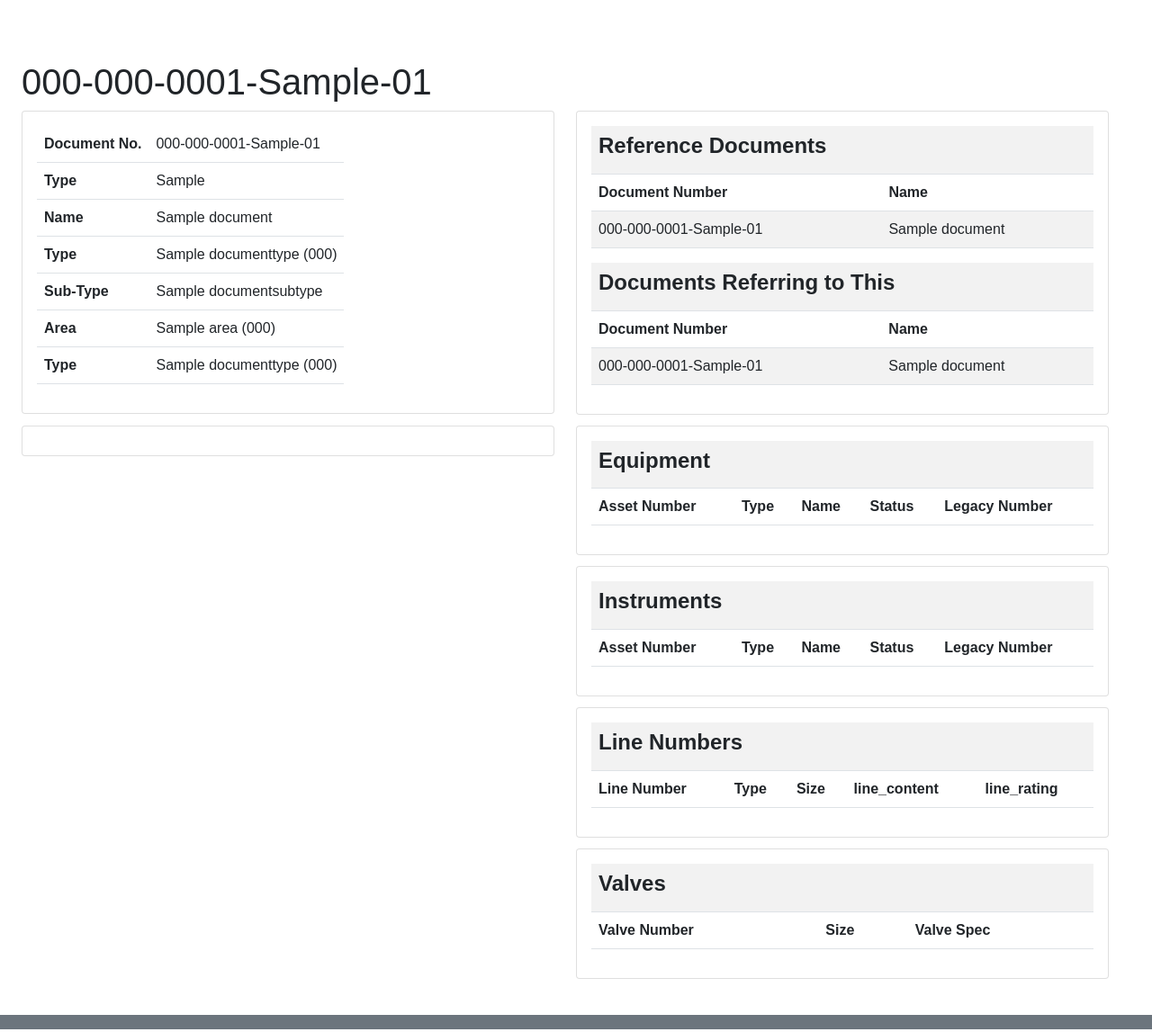
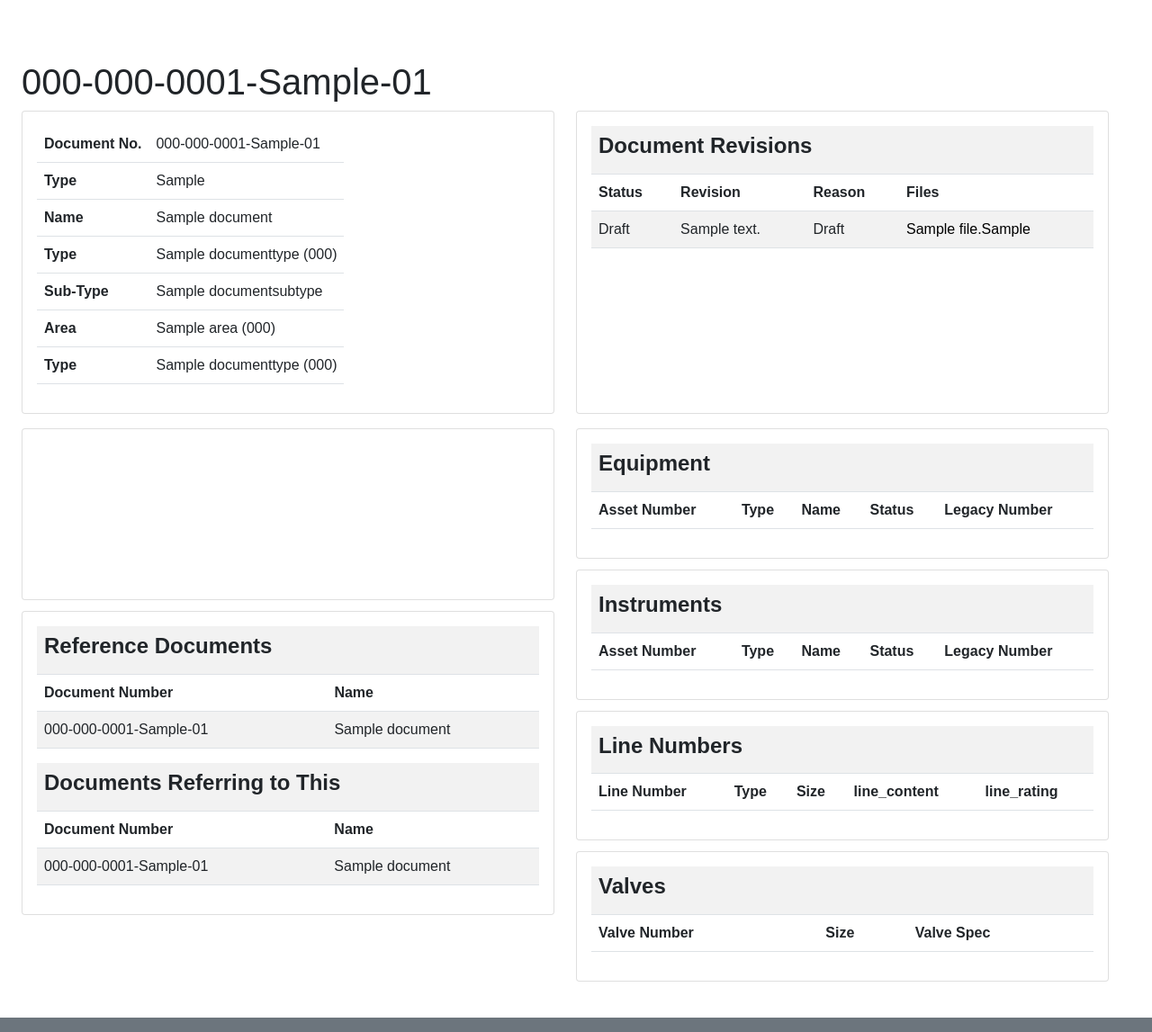
Before and after one commit to Red-Nut/agf, a Django app: page /documents/document/1/ in a window 1280 px wide. Shown: the part 53-1200 px from the top of the page at 90% size. Run offline with Django 4.2, Linux system fonts and the light colour scheme; tables that the repository leaves empty hold one stand-in row (values such as "Sample post"); lists and menus that the app fills with data are empty; some libraries are stand-ins or nearby versions.

Commit message:
finish document page

```diff
--- a/agf/settings.py
+++ b/agf/settings.py
@@ -132,6 +132,9 @@
 STATIC_URL = 'static/'
 STATIC_ROOT = os.path.join(BASE_DIR, 'static/')
 
+MEDIA_ROOT = env('MEDIA_ROOT')
+MEDIA_URL = '/media/'
+
 # Default primary key field type
 # https://docs.djangoproject.com/en/4.1/ref/settings/#default-auto-field
 
--- a/agf/urls.py
+++ b/agf/urls.py
@@ -16,6 +16,9 @@
 from django.contrib import admin
 from django.urls import include, path
 
+from django.conf import settings
+from django.conf.urls.static import static
+
 urlpatterns = [
     path('admin/', admin.site.urls),
 
@@ -24,4 +27,5 @@
 
     # Assets
     path('assets/', include('agf_assets.urls')),
-]
+
+] + static(settings.MEDIA_URL, document_root=settings.MEDIA_ROOT)
--- a/agf_documents/templates/agf_documents/document.html
+++ b/agf_documents/templates/agf_documents/document.html
@@ -10,8 +10,8 @@
 <div class="container-fluid">
     <h1>{{document.document_no}}</h1>
     <div class="row">
-        <div class="col">
-            <div class="card">
+        <div class="col mb-3">
+            <div class="card mb-0">
                 <div class="card-body">
                     <table class="table" style="width: auto;">
                         <tr>
@@ -50,7 +50,45 @@
                 </div>
             </div>
         </div>
+        <div class="col mb-3">
+            <!-- Revisions -->
+            <div class="card mb-0" style="height:100%;">
+                <div class="card-body">
+                    <table class="table table-striped">
+                        <tr><th colspan="5"><h4><b>Document Revisions</b></h4></th></tr>
+                        <tr>
+                            <th>Status</th>
+                            <th>Revision</th>
+                            <th>Reason</th>
+                            <th>Files</th>
+                        </tr>
+                        {% for rev in document.revisions.all %}
+                        <tr>
+                            <td>{{rev.get_status_display}}</td>
+                            <td>{{rev.revision}}</td>
+                            <td>{{rev.get_reason_display}}</td>
+                            <td>
+                                {% for file in rev.document_files.all %}
+                                <a href="{{file.file.url}}" target="_blank">{{file.file}}</a>
+                                {% endfor %}
+                            </td>
+                        </tr>
+                        {% endfor %}
+                    </table>
+                </div>
+            </div>
+        </div>
+    </div>
+
+    <div class="row">
         <div class="col">
+            <!-- Preview -->
+            <div class="card">
+                <div class="card-body">
+                    <iframe src="{{documentFile.file.url}}" width="100%" height="auto"></iframe>
+                </div>
+            </div>
+
             <!-- Reference Documents -->
             <div class="card">
                 <div class="card-body">
@@ -83,18 +121,8 @@
                 </div>
             </div>
         </div>
-    </div>
 
-    <div class="row">
-        <!-- Preview -->
-        <div class="col">
-            <div class="card">
-                <div class="card-body">
 
-                </div>
-
-            </div>
-        </div>
 
         <!-- Assets -->
         <div class="col">
--- a/agf_documents/views.py
+++ b/agf_documents/views.py
@@ -3,6 +3,7 @@
 import json
 
 from agf_documents.models import DocumentRevision
+from agf_files.models import DocumentFile
 
 # This module imports
 from .models import *
@@ -43,13 +44,15 @@
 def DocumentPage(request, id):
     document = Document.objects.get(id=id)
 
-    assets = AssetDocumentReference.objects.filter(document=document).all()
+    documentRevision = DocumentRevision.objects.filter(document=document, status=DocumentRevision.CURRENT).first()
 
-
+    documentFile = DocumentFile.objects.filter(document_revision=documentRevision, file__ext="pdf").first()
+    if documentFile is None:
+        documentFile = DocumentFile.objects.filter(document_revision=documentRevision).first()
 
     context = {
         'document' : document,
-        'assets' : assets,
+        'documentFile' : documentFile,
     }
 
     return render(request, "agf_documents/document.html", context)
--- a/agf_files/models.py
+++ b/agf_files/models.py
@@ -2,6 +2,7 @@
 from django.db import models
 from django.utils.translation import gettext_lazy as _
 from django.contrib.auth.models import User
+from django.conf import settings
 
 # Other module imports
 from agf_documents.models import *
@@ -18,6 +19,9 @@
 
     def link(self):
         return f"{self.location}{self.name}.{self.ext}"
+
+    def url(self):
+        return f"{settings.MEDIA_ROOT}{self.location}{self.name}.{self.ext}"
 
 class FileMeta(models.Model):
     file=models.ForeignKey(File, on_delete=models.CASCADE, related_name='file_metadata')
```
